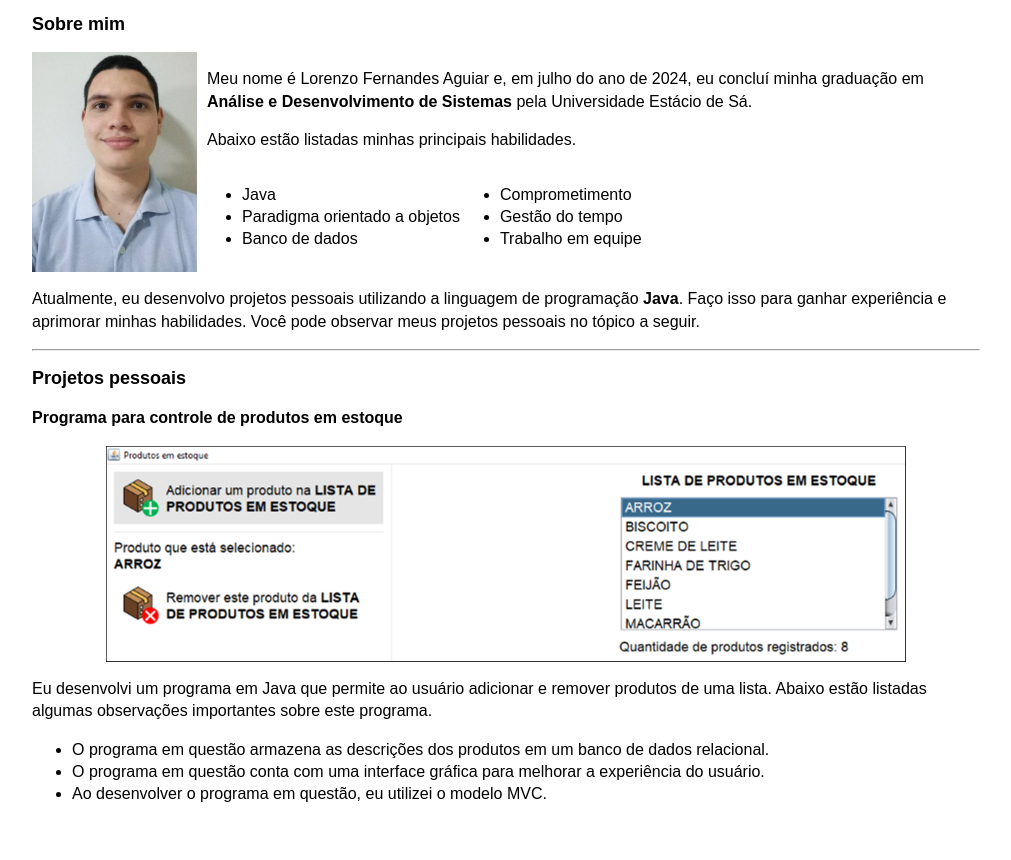
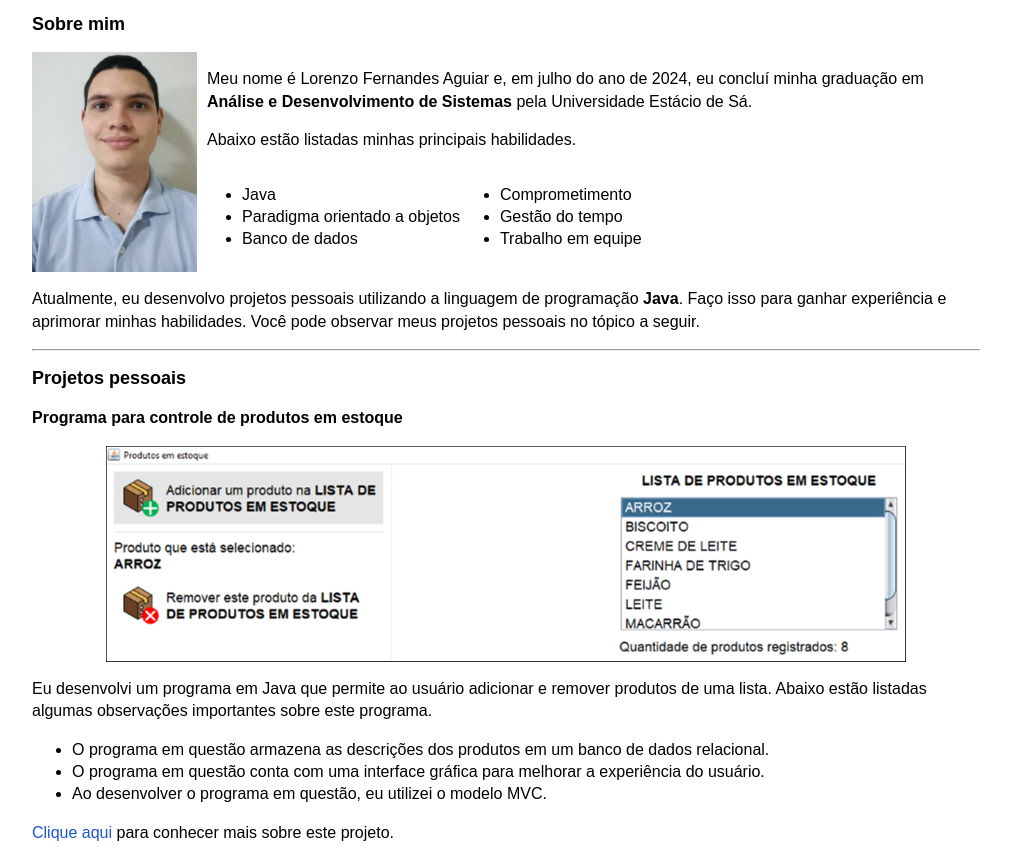
Before and after one commit to lorenzofernandesaguiar/lorenzofernandesaguiar.github.io, a plain HTML site: page portfolio.html in a window 1280 px wide. Shown: the part 44-904 px from the top of the page, without its empty margins (134-1145 px from the left). Before the commit the page ends 866 px from the top, so only its background shows below. Drawn offline with Linux system fonts and the light colour scheme.

Commit message:
Atualização em portfolio.html e estilos.css

```diff
--- a/css/estilos.css
+++ b/css/estilos.css
@@ -11,6 +11,11 @@ h1 {
 
 h2 {
     font-size: 18px;
+}
+
+a {
+    color: rgb(31, 86, 206);
+    text-decoration: none;
 }
 
 main {
--- a/portfolio.html
+++ b/portfolio.html
@@ -55,6 +55,7 @@
                 <li>O programa em questão conta com uma interface gráfica para melhorar a experiência do usuário.</li>
                 <li>Ao desenvolver o programa em questão, eu utilizei o modelo MVC.</li>
             </ul>
+            <p><a href="https://github.com/lorenzofernandesaguiar/produtos-em-estoque">Clique aqui</a> para conhecer mais sobre este projeto.</p>
         </article>
     </main>
 </body>
```
